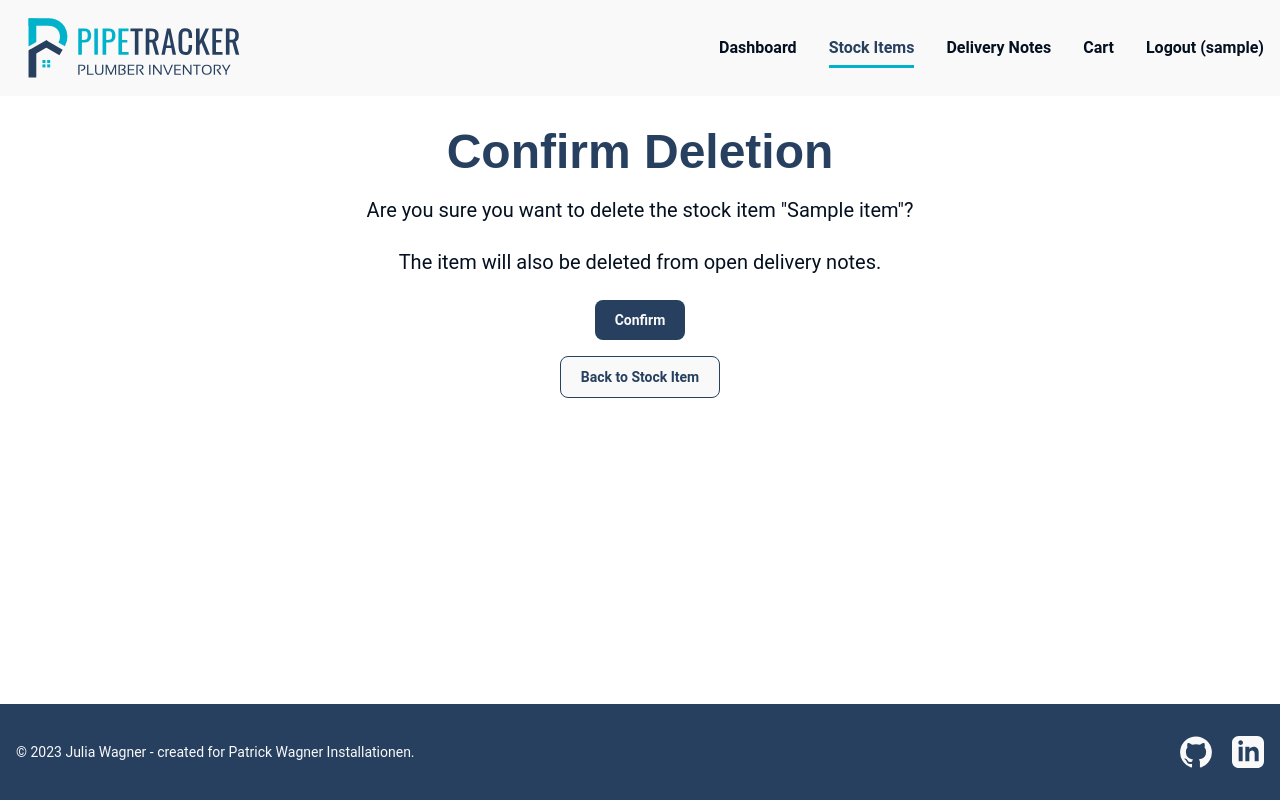
After one commit to Julia-Wagner/PipeTracker, a Django app: page /stock/items/delete/1/ in a window 1280 px wide. The commit adds this page. Run offline with Django 4.2, Linux system fonts and the light colour scheme; a user stored in the database is signed in; tables that the repository leaves empty hold one stand-in row (values such as "Sample post"); some libraries are stand-ins or nearby versions.

Commit message:
feat: add stock item deletion

```diff
--- a/static/css/output.css
+++ b/static/css/output.css
@@ -928,6 +928,11 @@ video {
   border-color: rgb(229 231 235 / var(--tw-border-opacity));
 }
 
+.border-danger {
+  --tw-border-opacity: 1;
+  border-color: rgb(187 21 21 / var(--tw-border-opacity));
+}
+
 .border-b-customwhite {
   --tw-border-opacity: 1;
   border-bottom-color: rgb(249 249 249 / var(--tw-border-opacity));
@@ -948,6 +953,11 @@ video {
   background-color: rgb(249 250 251 / var(--tw-bg-opacity));
 }
 
+.bg-danger {
+  --tw-bg-opacity: 1;
+  background-color: rgb(187 21 21 / var(--tw-bg-opacity));
+}
+
 .p-2 {
   padding: 0.5rem;
 }
@@ -1073,6 +1083,11 @@ video {
 .text-customwhite {
   --tw-text-opacity: 1;
   color: rgb(249 249 249 / var(--tw-text-opacity));
+}
+
+.text-danger {
+  --tw-text-opacity: 1;
+  color: rgb(187 21 21 / var(--tw-text-opacity));
 }
 
 .text-darkblue {
@@ -1523,6 +1538,11 @@ nav li a {
   color: rgb(0 178 202 / var(--tw-text-opacity));
 }
 
+.hover\:text-danger:hover {
+  --tw-text-opacity: 1;
+  color: rgb(187 21 21 / var(--tw-text-opacity));
+}
+
 .hover\:underline:hover {
   text-decoration-line: underline;
 }
--- a/stock/templates/stock/edit_item.html
+++ b/stock/templates/stock/edit_item.html
@@ -17,6 +17,8 @@
             Save Stock Item
         </button>
     </form>
+    <a class="font-bold block w-fit m-auto text-customwhite bg-danger border border-danger hover:bg-customwhite hover:text-danger focus:ring-4 focus:ring-blue-300 rounded-lg text-sm px-5 py-2.5 mb-4 focus:outline-none"
+       href="{% url 'stock_delete_item' object.id %}">Delete Stock Item</a>
     {% include "stock/back_button.html" %}
 </div>
 
--- /dev/null
+++ b/stock/templates/stock/item_confirm_delete.html
@@ -0,0 +1,27 @@
+{% extends "base.html" %}
+{% load crispy_forms_tags %}
+
+{% block title %}Delete Stock Item {{ object.name }}{% endblock %}
+
+{% block content %}
+
+<div class="text-center">
+    <h1 class="mb-5 text-3xl font-bold text-darkblue md:text-4xl lg:text-5xl">
+        Confirm Deletion</h1>
+
+    <form method="POST" class="max-w-screen-xl mx-auto">
+        {% csrf_token %}
+        <p class="mb-6 text-lg font-normal text-customblack lg:text-xl">Are you
+            sure you want to delete the stock item "{{ object.name }}"?</p>
+        <p class="mb-6 text-lg font-normal text-customblack lg:text-xl">The
+            item will also be deleted from open delivery notes.</p>
+        <button type="submit"
+                class="font-bold text-customwhite bg-darkblue hover:bg-lightblue hover:text-customblack focus:ring-4 focus:ring-blue-300 rounded-lg text-sm px-5 py-2.5 mb-4 focus:outline-none">
+            Confirm
+        </button>
+    </form>
+    <a class="font-bold block w-fit m-auto text-darkblue bg-customwhite border border-darkblue hover:bg-lightblue hover:text-customblack hover:border-lightblue focus:ring-4 focus:ring-blue-300 rounded-lg text-sm px-5 py-2.5 focus:outline-none"
+       href="{% url 'stock_edit_item' object.id %}">Back to Stock Item</a>
+</div>
+
+{% endblock %}
--- a/stock/urls.py
+++ b/stock/urls.py
@@ -1,7 +1,8 @@
 from django.urls import path
 from django.contrib.auth.decorators import login_required
 from .views import (AddCategory, Categories, CategoriesChildren,
-                    DeleteCategory, EditCategory, Items, AddItem, EditItem)
+                    DeleteCategory, EditCategory,
+                    Items, AddItem, EditItem, DeleteItem)
 
 urlpatterns = [
     # categories
@@ -23,4 +24,7 @@ urlpatterns = [
          name="stock_add_item"),
     path("items/edit/<int:pk>/", login_required(EditItem.as_view()),
          name="stock_edit_item"),
+    path("items/delete/<int:pk>/",
+         login_required(DeleteItem.as_view()),
+         name="stock_delete_item"),
 ]
--- a/stock/views.py
+++ b/stock/views.py
@@ -142,3 +142,17 @@ class EditItem(UpdateView):
 
         success_url = reverse_lazy("stock_items", kwargs={"pk": category_id})
         return success_url
+
+
+class DeleteItem(DeleteView):
+    """
+    Delete a Stock Item
+    """
+    model = Item
+
+    def get_success_url(self):
+        # get the current category
+        category_id = self.object.category.id
+
+        success_url = reverse_lazy("stock_items", kwargs={"pk": category_id})
+        return success_url
--- a/tailwind.config.js
+++ b/tailwind.config.js
@@ -8,6 +8,7 @@ module.exports = {
         darkblue: "#274060",
         customwhite: "#F9F9F9",
         customblack: "#041020",
+        danger: "#bb1515",
       },
     },
   },
```
